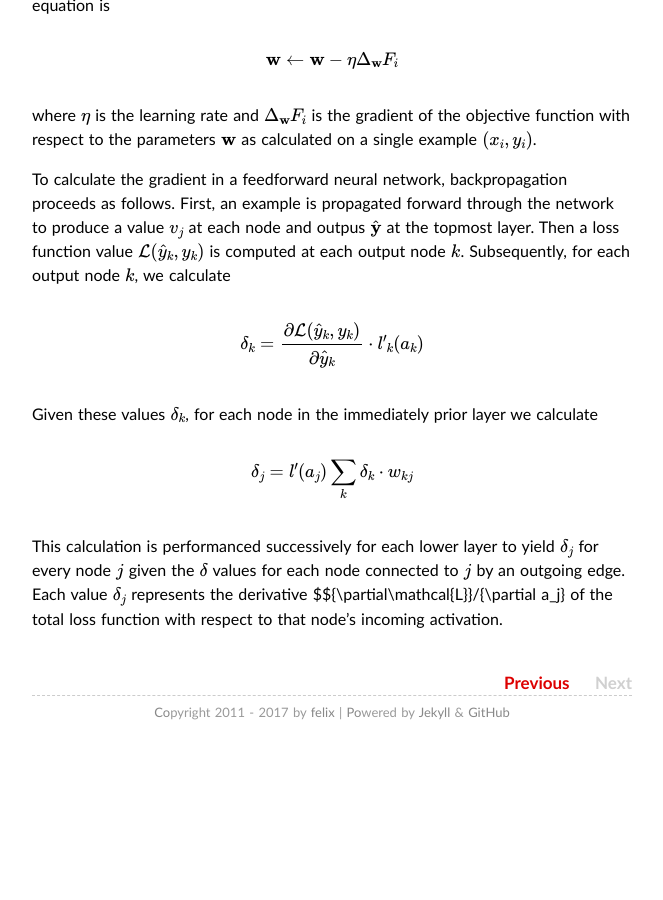
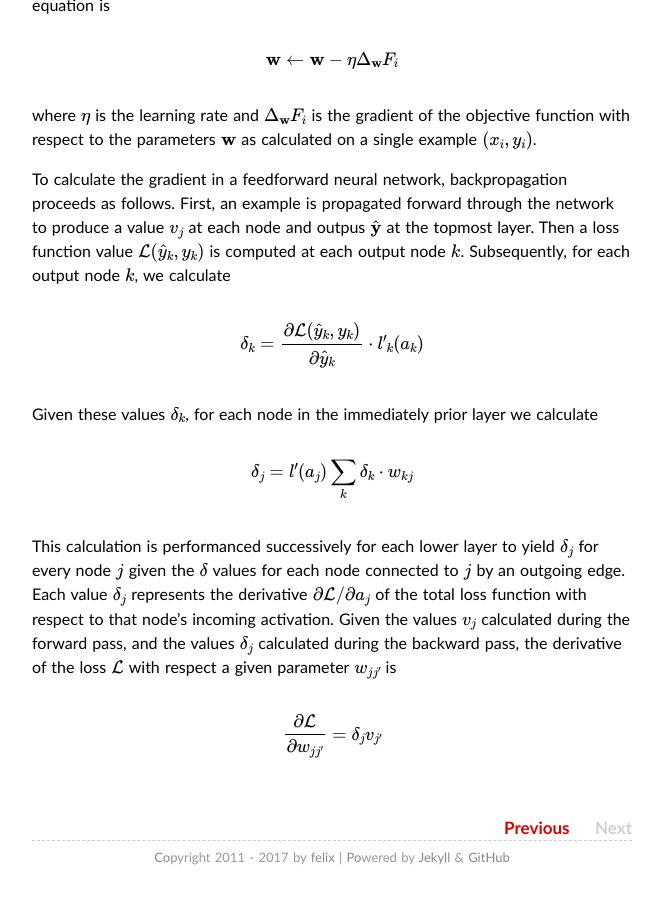
Before and after one commit to hezila/hezila.github.io, a Jekyll site: the page built from _posts/2017-09-20-rnn-review.md, in a window 1280 px wide and 900 px high, scrolled down 1969 px. Shown: the whole window, without its empty margins (308-971 px from the left). Built offline with Jekyll 4.4.1, drawn with Linux system fonts in a browser that asks for light colours; some web fonts are replaced; formulas are drawn with MathJax 3; comment, search, counter and statistics services are not loaded; before the commit the page ends 2724 px from its top, so only the background shows below that.

Commit message:
additnally update rnn review post

```diff
--- a/_posts/2017-09-20-rnn-review.md
+++ b/_posts/2017-09-20-rnn-review.md
@@ -81,4 +81,8 @@ Given these values $$\delta_k$$, for each node in the immediately prior layer we
 \delta_j = {l'}(a_j)\sum_{k} \delta_k \cdot w_{kj}
 \end{equation}
 
-This calculation is performanced successively for each lower layer to yield $$\delta_j$$ for every node $$j$$ given the $$\delta$$ values for each node connected to $$j$$ by an outgoing edge. Each value $$\delta_j$$ represents the derivative $${\partial\mathcal{L}}/{\partial a_j} of the total loss function with respect to that node's incoming activation.
+This calculation is performanced successively for each lower layer to yield $$\delta_j$$ for every node $$j$$ given the $$\delta$$ values for each node connected to $$j$$ by an outgoing edge. Each value $$\delta_j$$ represents the derivative $${\partial\mathcal{L}}/{\partial a_j}$$ of the total loss function with respect to that node's incoming activation. Given the values $$v_j$$ calculated during the forward pass, and the values $$\delta_j$$ calculated during the backward pass, the derivative of the loss $$\mathcal{L}$$ with respect a given parameter $$w_{jj'}$$ is
+
+\begin{equation}
+\frac{\partial\mathcal{L}}{\partial w_{jj'}} = \delta_j v_{j'}
+\end{equation}
```
